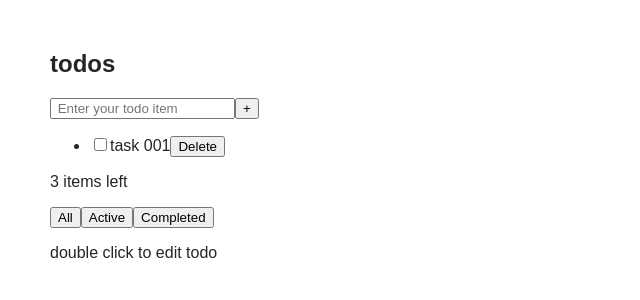
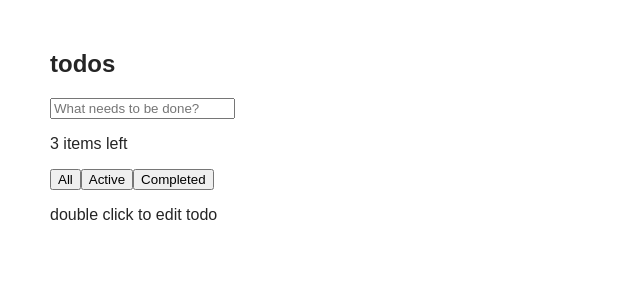
Before and after one commit to tongliAyra/todo-web-with-redux, a React (Create React App) app: page / in a window 1280 px wide. Shown: the top 300 px of the page, without its empty margins (0-640 px from the left). Built offline with nearby package versions, Linux system fonts and the light colour scheme; data requests are answered from the project's data file.

Commit message:
feat: add new task when press enter

```diff
--- a/src/components/task-content/TaskContent.js
+++ b/src/components/task-content/TaskContent.js
@@ -1,20 +1,23 @@
-import { useSelector } from 'react-redux'
-import React from 'react'
-import { TaskList } from '../task-list/TaskList'
-import { allTasks } from '../api/todoTasksSlice'
+import React, { useState } from 'react'
 import { TaskInput } from '../task-input/TaskInput'
 import { TaskOverview } from '../task-overview/TaskOverview'
 
 export const TaskContent = () => {
-  const tasks = useSelector(allTasks)
-  const todoTasks = useSelector(() => {
-    return tasks.filter((task) => !task.isChecked)
-  })
+  const [taskList, setTaskList] = useState([])
+  const [taskId, setTaskId] = useState(taskList.length + 1)
 
-  return ( <div>
-    <TaskInput />
-    <TaskList tasks={ todoTasks } />
-    <TaskOverview/>
-  </div>
+  const handleAddTask = ({ taskName, isChecked }) => {
+    const newTaskList = taskList
+    const newSingleTask = { id: taskId, taskName, isChecked }
+    newTaskList.push(newSingleTask)
+    setTaskId(() => taskId + 1)
+    setTaskList(newTaskList)
+  }
+
+  return (
+    <div>
+      <TaskInput handleAddTask={ handleAddTask } />
+      <TaskOverview/>
+    </div>
   )
 }
--- a/src/components/task-filter/TaskFilter.js
+++ b/src/components/task-filter/TaskFilter.js
@@ -1,4 +1,4 @@
-import React from '@types/react'
+import React from 'react'
 
 const ALL = 'All'
 const ACTIVE = 'Active'
--- a/src/components/task-input/TaskInput.js
+++ b/src/components/task-input/TaskInput.js
@@ -1,36 +1,17 @@
 import React from 'react'
-import { useDispatch } from 'react-redux'
-import { addTasks } from '../api/todoTasksSlice'
 import { useState } from 'react'
 import './style.css'
 import { Input } from 'antd'
-import { ErrorMessage } from '../error-message/ErrorMessage'
 
-const PLACEHOLDER = ' Enter your todo item'
-const ADD_BUTTON = '+'
+const PLACEHOLDER = 'What needs to be done?'
 
-export const TaskInput = () => {
-  const [task, setTask] = useState('')
-  const [error, setError] = useState(false)
-  const dispatch = useDispatch()
+export const TaskInput = ({ handleAddTask }) => {
+  const [taskName, setTaskName] = useState('')
 
-  const handleAddTasks = () => {
-    if (task.match(/^\s*$/)) {
-      setError(true)
-    } else {
-      dispatch(
-        addTasks({
-          taskName: task.trim(),
-          isChecked: false
-        })
-      )
-      setTask('')
-      setError(false)
-    }
+  const onChangeName = (e) => {
+    setTaskName(e.target.value)
   }
-  const onChangeName = (e) => {
-    setTask(e.target.value)
-  }
+
   return (
     <div>
       <label htmlFor="add-task" />
@@ -38,13 +19,10 @@ export const TaskInput = () => {
         type="text"
         className="add-task"
         placeholder={ PLACEHOLDER }
-        value={ task }
+        onPressEnter={ () => handleAddTask({ taskName, isChecked: false }) }
+        value={ taskName }
         onChange={ onChangeName }
       />
-      <button className="add-btn" onClick={ handleAddTasks }>
-        { ADD_BUTTON }
-      </button>
-      { error && <ErrorMessage /> }
     </div>
   )
 }
```
